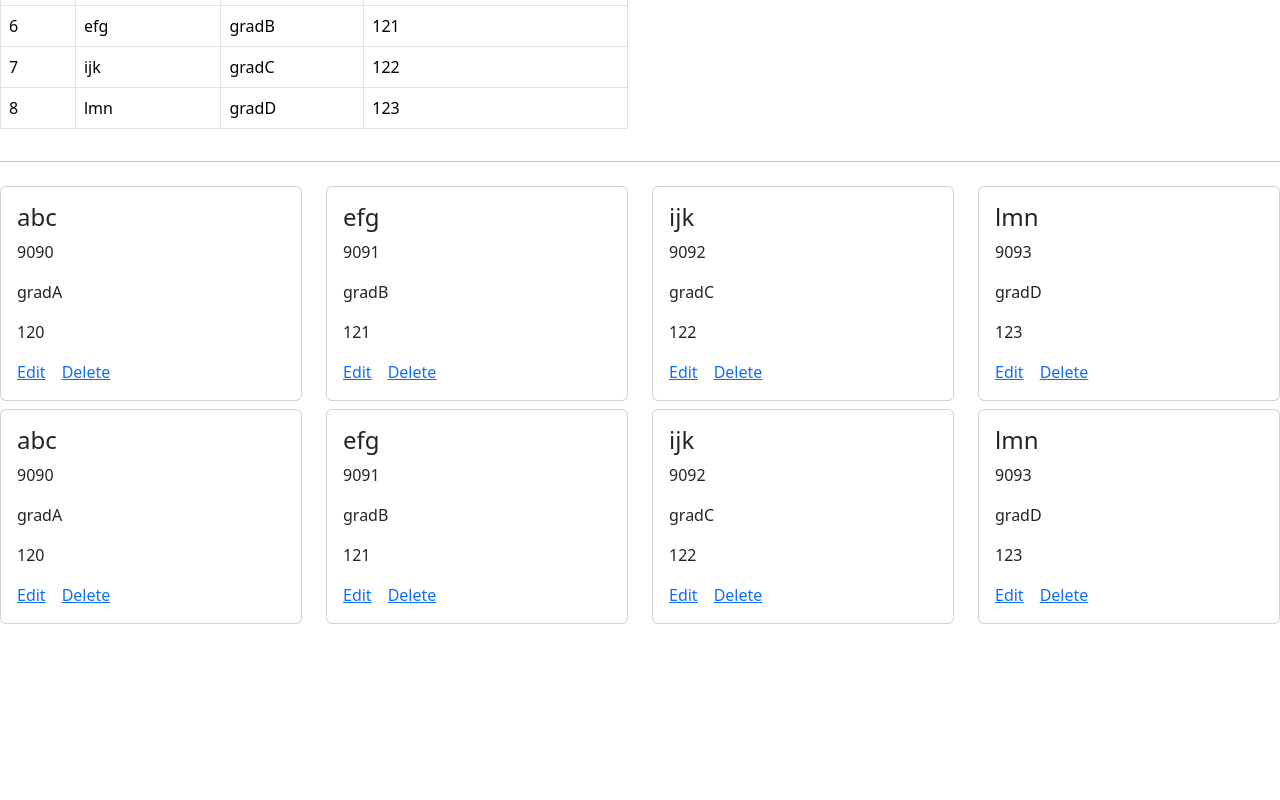
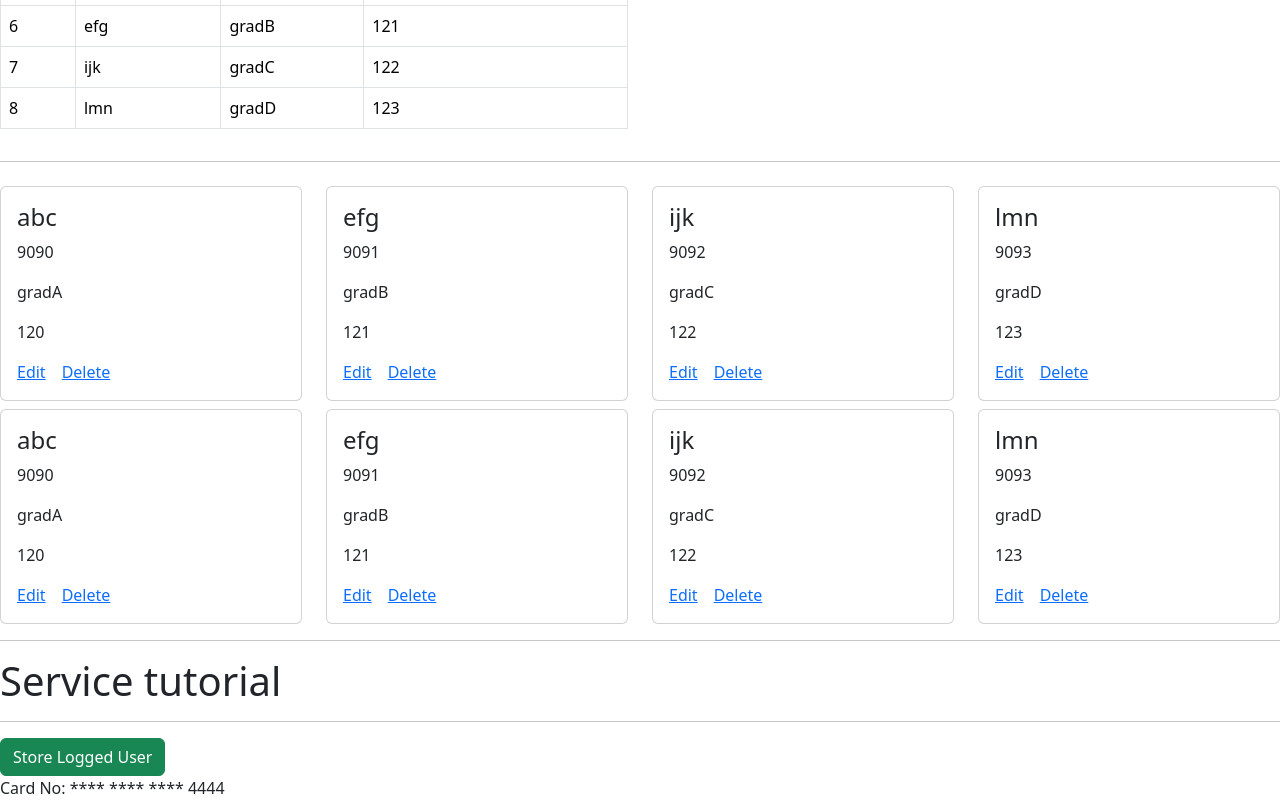
Before and after one commit to mmanzin-dev/Praksa1, an Angular app in the folder angular22Tutorial/: page /controlflow in a window 1280 px wide. Shown: the part 633-1433 px from the top of the page. Before the commit the page ends 1257 px from the top, so only its background shows below. Built offline with nearby package versions, Linux system fonts and the light colour scheme.

Commit message:
Services

```diff
--- a/angular22Tutorial/src/app/components/client-crud/client-crud.ts
+++ b/angular22Tutorial/src/app/components/client-crud/client-crud.ts
@@ -1,6 +1,7 @@
 import { HttpClient } from '@angular/common/http';
 import { Component, inject, signal, WritableSignal } from '@angular/core';
 import { FormsModule } from '@angular/forms';
+import { Master } from '../../services/master';
 
 @Component({
   selector: 'app-client-crud',
@@ -24,10 +25,16 @@ export class ClientCrud {
     logo: ""
   }
 
+  // Service inject tutorial
+  masterSrv = inject(Master);
+
   constructor() {
     this.getAllClients();
+    // On page load we need to read this service injection data
+    const loggedUserName = this.masterSrv.loggedUser;
   }
 
+  /*
   getAllClients() {
     this.http.get("https://api.freeprojectapi.com/api/SmartParking/GetAllClients").subscribe({
       next: (res: any) => {
@@ -39,9 +46,41 @@ export class ClientCrud {
       }
     })
   }
+  */
 
+  // Service tutorial, API is called from master.ts (service)
+  getAllClients() {
+    this.masterSrv.getClients().subscribe({
+      next: (res: any) => {
+        this.clientList.set(res.data);
+      },
+      error: (err: any) => {
+
+      }
+    })
+  }
+
+  /*
   onSaveClient() {
     this.http.post("https://api.freeprojectapi.com/api/SmartParking/AddClient", this.newClientObj).subscribe ({
+      next: (res: any) => {
+        if (res.result) {
+          alert("POST successful");
+          this.getAllClients();
+        } else {
+          alert("ERROR: " + res.message);
+        }
+      },
+      error: (res: any) => {
+
+      }
+    })
+  }
+  */
+
+  // Service tutorial, API is called from master.ts (service)
+  onSaveClient() {
+    this.masterSrv.saveClient(this.newClientObj).subscribe({
       next: (res: any) => {
         if (res.result) {
           alert("POST successful");
--- a/angular22Tutorial/src/app/components/control-flow/control-flow.html
+++ b/angular22Tutorial/src/app/components/control-flow/control-flow.html
@@ -115,3 +115,13 @@
     </div>
     }
 </div>
+
+<hr>
+<h1>Service tutorial</h1>
+<hr>
+<button class="btn btn-success" (click)="storeLoggedData()">Store Logged User</button>
+<div class="row">
+    <div class="col-3">
+        Card No: {{formattedCardNo}}
+    </div>
+</div>
--- a/angular22Tutorial/src/app/components/control-flow/control-flow.ts
+++ b/angular22Tutorial/src/app/components/control-flow/control-flow.ts
@@ -1,5 +1,6 @@
-import { Component } from '@angular/core';
+import { Component, inject } from '@angular/core';
 import { FormsModule } from '@angular/forms';
+import { Master } from '../../services/master';
 
 @Component({
   selector: 'app-control-flow',
@@ -13,6 +14,9 @@ export class ControlFlow {
   orderStatus: string = "gone";
 
   cityList = ["Zagreb", "Bjelovar", "Osijek", "Rijeka", "Dubrovnik"];
+
+  // Service injection
+  masterSrv = inject(Master)
 
   studentList = [
     {studId: 9090, name: 'abc', city: 'gradA', rollNo: 120},
@@ -30,4 +34,17 @@ export class ControlFlow {
   toggleDiv1() {
     this.isDiv1Visible = !this.isDiv1Visible;
   }
+
+  // Service injection tutorial
+  storeLoggedData() {
+    this.masterSrv.loggedUser = "servis_injekcija";
+  }
+
+  // Service tutorial
+  originalCardNo = "1111222233334444";
+  formattedCardNo: string = "";
+
+  constructor() {
+    this.formattedCardNo = this.masterSrv.getFormattedCardNo(this.originalCardNo);
+  }
 }
--- /dev/null
+++ b/angular22Tutorial/src/app/services/master.ts
@@ -0,0 +1,27 @@
+import { HttpClient } from '@angular/common/http';
+import { Service, inject } from '@angular/core';
+
+// Services are for boilerplate/repeated code/code that should NOT be in components
+@Service()
+export class Master {
+    loggedUser: string = "";
+
+    http = inject(HttpClient);
+
+    getFormattedCardNo(cardNo: string) {
+        const hiddenCardNo = "**** **** ****";
+        return hiddenCardNo + " " + cardNo.substring(12);
+    }
+
+    // We should move all API calls into a service
+    // Components should only have code that changes the DOM (the web page)
+    // API does NOT do that and only fetches/sends the data
+    getClients() {
+        // We dont do subscribe in service we just call the API and do a return
+        return this.http.get("https://api.freeprojectapi.com/api/SmartParking/GetAllClients");
+    }
+
+    saveClient(obj: any) {
+        return this.http.post("https://api.freeprojectapi.com/api/SmartParking/AddClient", obj);
+    }
+}
```
Also changed, not shown: 1 other file (tests, documents, lock files or other folders).
